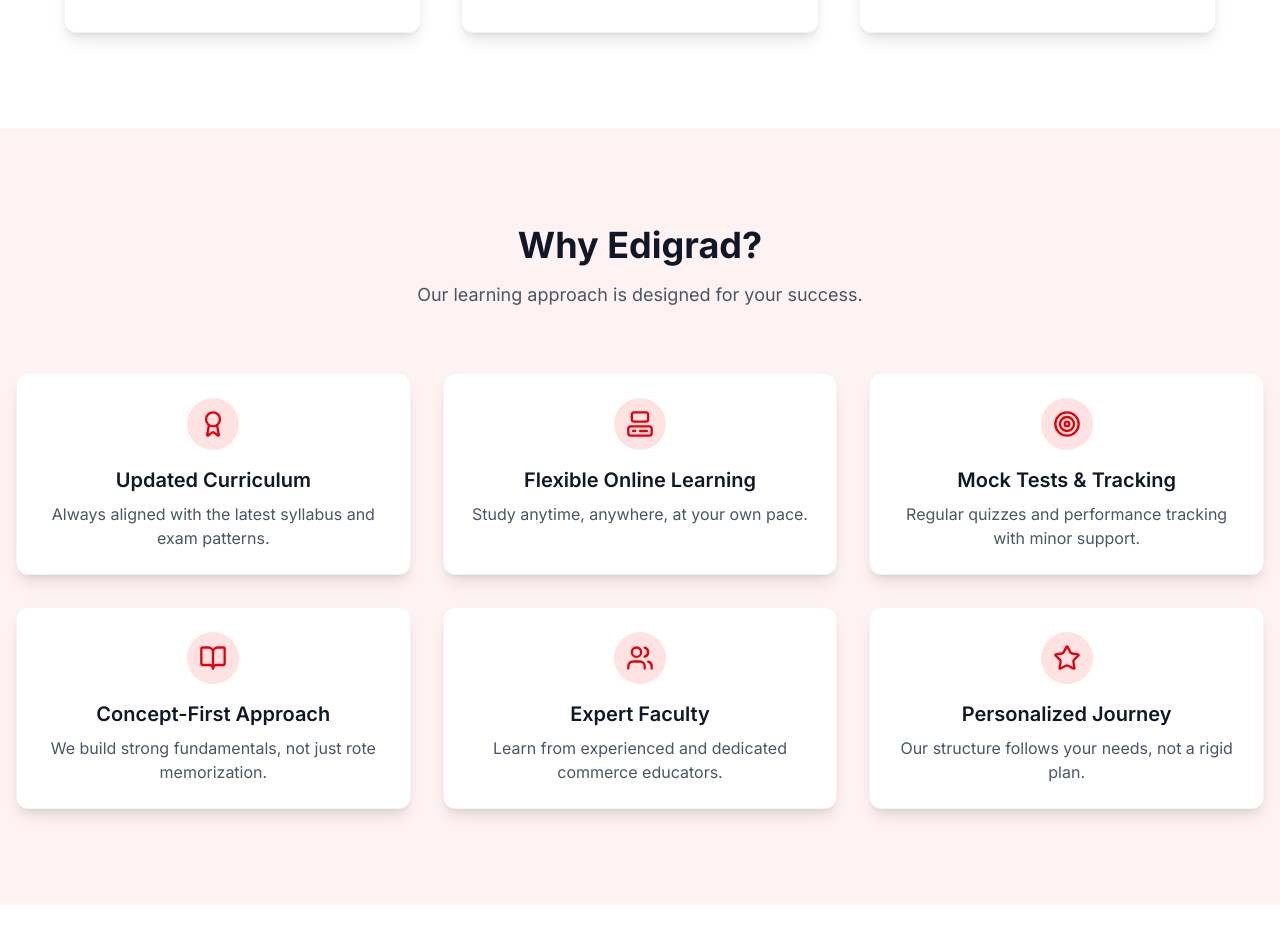
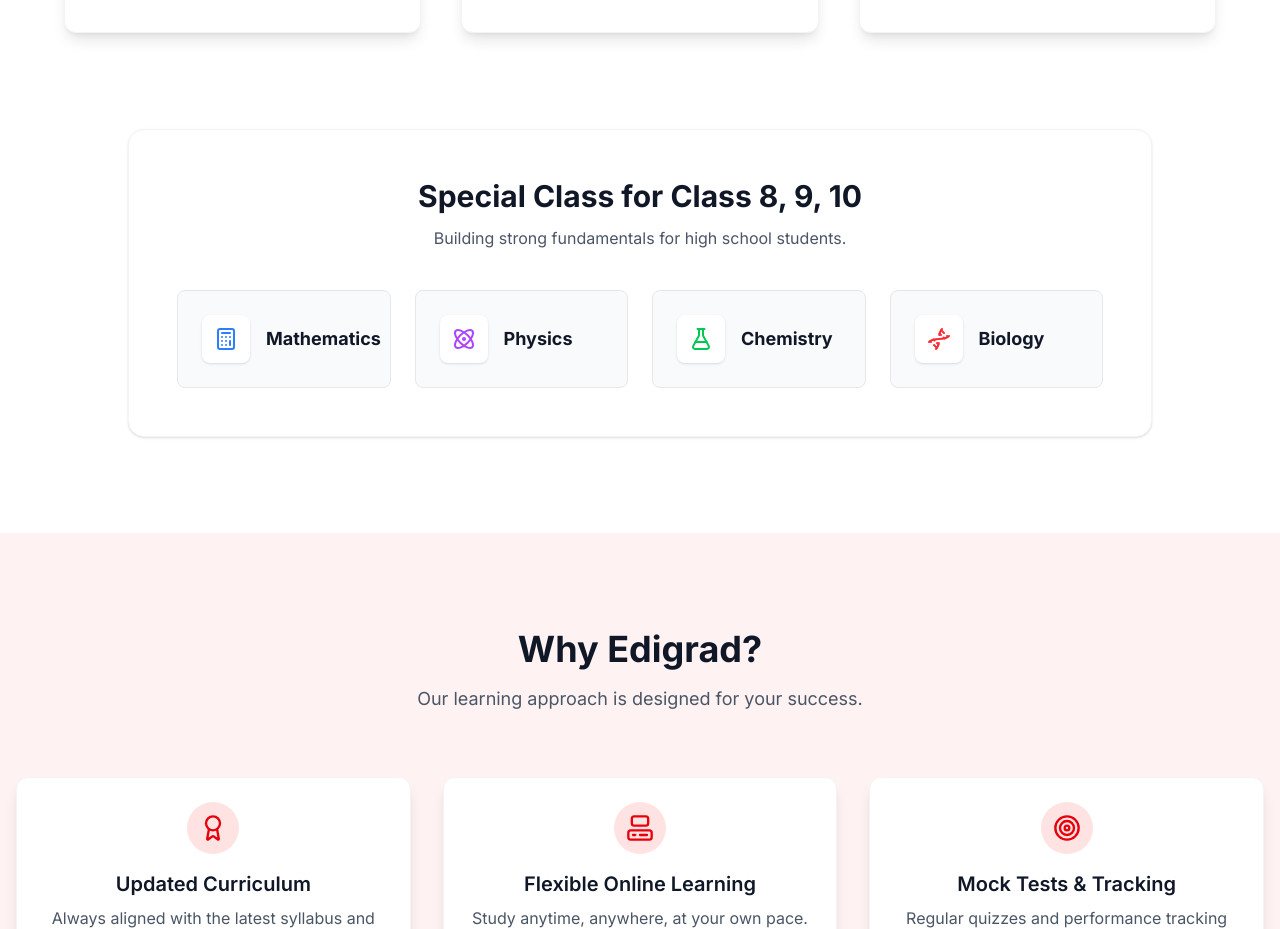
Before and after one commit to adarsh2255-buji/edigrad-international, a Next.js app in the folder edigrad-nextjs/: page / in a window 1280 px wide. Shown: the part 1587-2516 px from the top of the page. Built offline with nearby package versions, Linux system fonts and the light colour scheme.

Commit message:
added high school section

```diff
--- a/edigrad-nextjs/src/app/page.js
+++ b/edigrad-nextjs/src/app/page.js
@@ -5,6 +5,7 @@
 import Hero from "@/components/Hero";
 import Offer from "@/components/Offer";
 import Preloader from "@/components/Preloader";
+import SecondarySubjects from "@/components/SecondarySubjects";
 import Testimonial from "@/components/Testimonial";
 import WhyEdigrad from "@/components/WhyEdigrad";
 import { useEffect, useState } from "react";
@@ -29,6 +30,7 @@
       <>
         <Hero />
         <Offer />
+        <SecondarySubjects />
         <WhyEdigrad />
         <Founder />
         <Testimonial />
--- /dev/null
+++ b/edigrad-nextjs/src/components/SecondarySubjects.jsx
@@ -0,0 +1,42 @@
+import AnimateOnScroll from '@/customHooks/AnimateOnScroll'
+import { Atom, Calculator, Dna, FlaskConical } from 'lucide-react'
+import SubjectCard from './SubjectCard'
+import React from 'react'
+
+const SecondarySubjects = () => {
+  return (
+    <>
+    <AnimateOnScroll>
+        <section className="pb-20 md:pb-24">
+                <div className="container mx-auto px-4">
+                  <div className="bg-white rounded-2xl p-8 md:p-12 shadow-sm border border-gray-100 max-w-5xl mx-auto">
+                    <div className="text-center mb-10">
+                      <h3 className="text-2xl md:text-3xl font-bold text-gray-900 mb-3">Special Class for Class 8, 9, 10</h3>
+                      <p className="text-gray-600">
+                        Building strong fundamentals for high school students.
+                      </p>
+                    </div>
+
+                    <div className="grid grid-cols-1 md:grid-cols-2 lg:grid-cols-4 gap-6">
+                      <AnimateOnScroll delay={0}>
+                        <SubjectCard icon={<Calculator size={24} className="text-blue-500" />} subject="Mathematics" />
+                      </AnimateOnScroll>
+                      <AnimateOnScroll delay={100}>
+                        <SubjectCard icon={<Atom size={24} className="text-purple-500" />} subject="Physics" />
+                      </AnimateOnScroll>
+                      <AnimateOnScroll delay={200}>
+                        <SubjectCard icon={<FlaskConical size={24} className="text-green-500" />} subject="Chemistry" />
+                      </AnimateOnScroll>
+                      <AnimateOnScroll delay={300}>
+                        <SubjectCard icon={<Dna size={24} className="text-red-500" />} subject="Biology" />
+                      </AnimateOnScroll>
+                    </div>
+                  </div>
+                </div>
+              </section>
+    </AnimateOnScroll>
+    </>
+  )
+}
+
+export default SecondarySubjects
--- /dev/null
+++ b/edigrad-nextjs/src/components/SubjectCard.jsx
@@ -0,0 +1,17 @@
+import React from 'react';
+const SubjectCard = React.forwardRef(({ icon, subject, className, style }, ref) => (
+  <div
+    ref={ref}
+    style={style}
+    className={`${className} bg-gray-50 p-6 rounded-lg border border-gray-200 flex items-center space-x-4 hover:bg-white hover:shadow-md transition-all duration-300`}>
+    <div className="bg-white p-3 rounded-lg shadow-sm text-gray-700">
+      {icon}
+    </div>
+    <div>
+      <h4 className="text-lg font-bold text-gray-900">{subject}</h4>
+      {/* <p className="text-sm text-gray-500">Classes 8, 9, 10</p> */}
+    </div>
+  </div>
+));
+
+export default SubjectCard;
```
